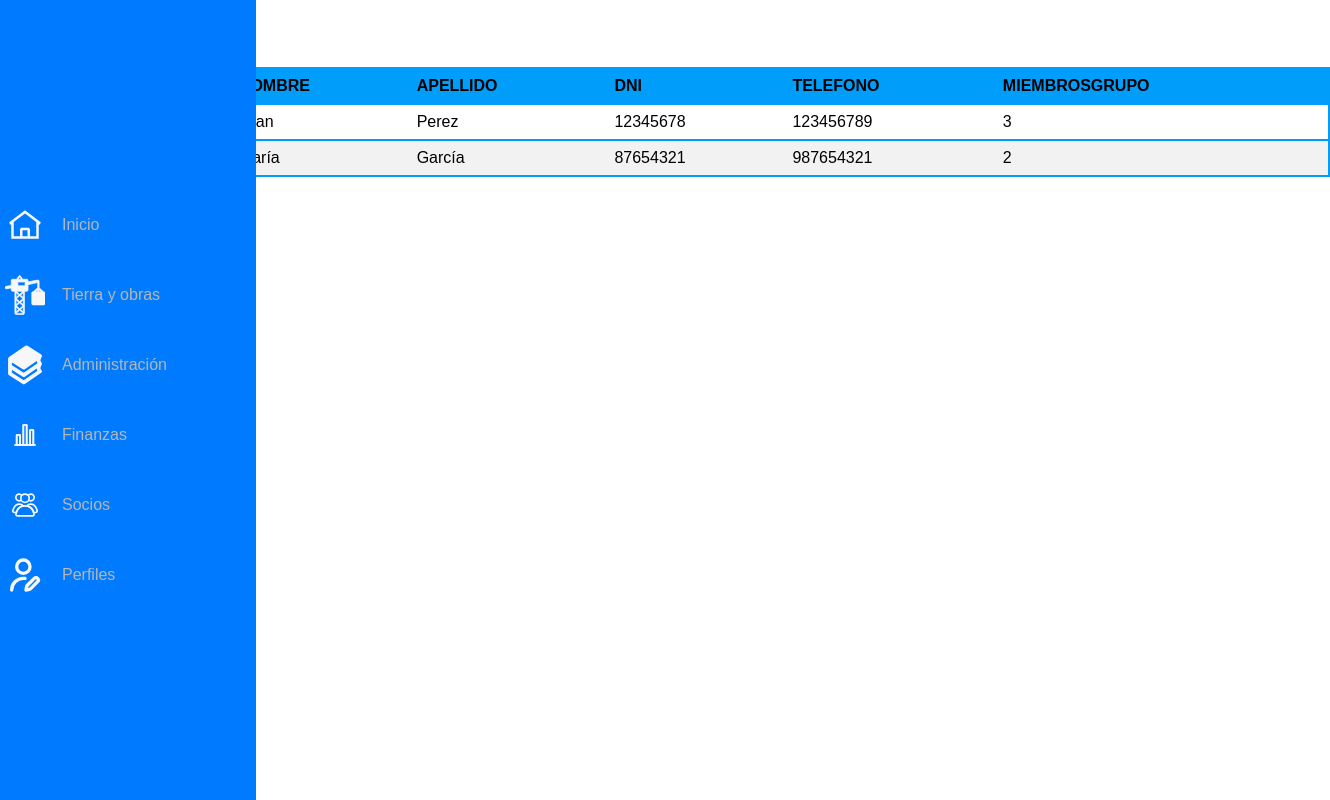
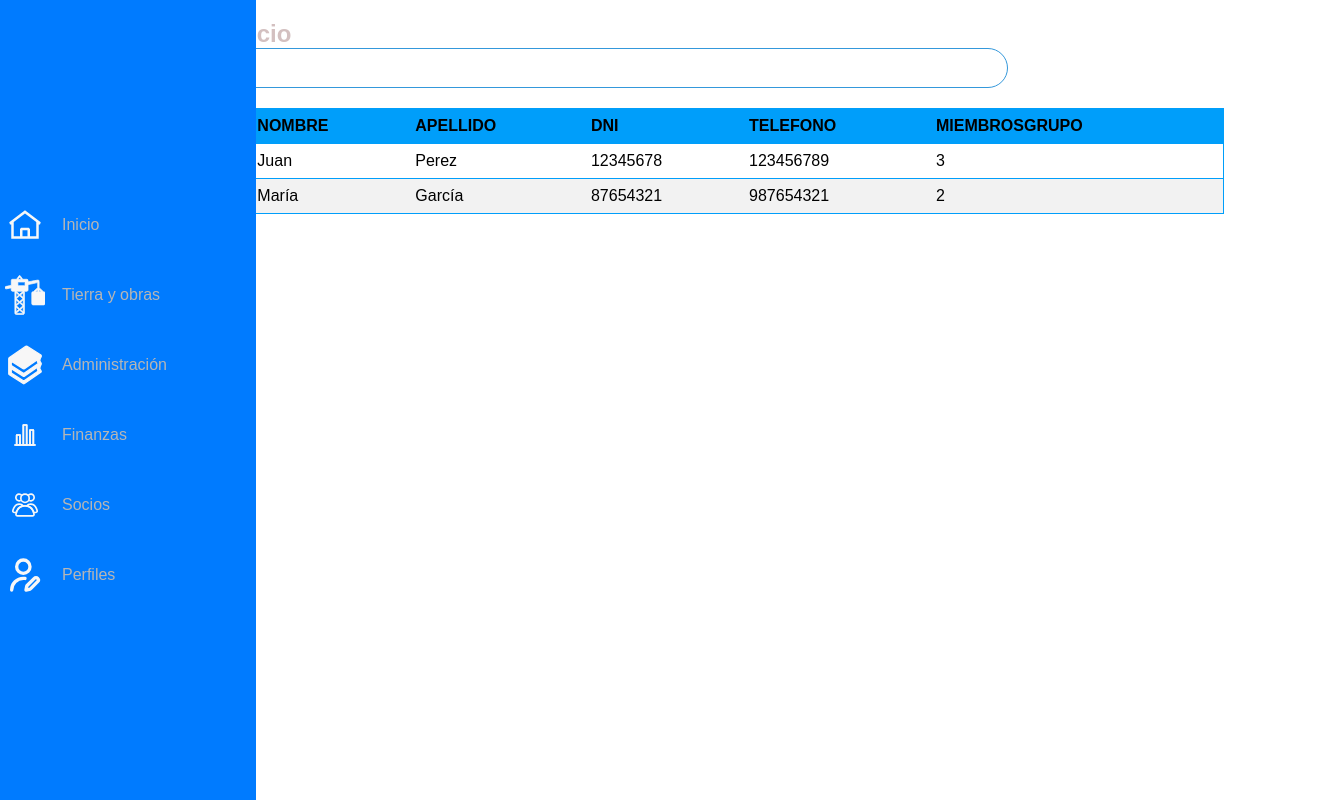
Before and after one commit to TKN05/coopteba2, a React (Create React App) app: page /socios in a window 1280 px wide. Shown: the whole page, 1330 px wide, since content can reach past the window. Built offline with nearby package versions, Linux system fonts and the light colour scheme.

Commit message:
Cambios en la seccion socios

```diff
--- a/src/App.css
+++ b/src/App.css
@@ -69,6 +69,7 @@ select {
 
 .main-content {
   display: flex;
+
 }
 
 /* Estilos para la disposición de las cajas (boxes) sub menus de proyectos */
--- a/src/pages/SociosPage.jsx
+++ b/src/pages/SociosPage.jsx
@@ -58,12 +58,15 @@ function SociosPage() {
   return (
     <div className="table-container">
       <h2>Campos de Socio</h2>
+      <section className='busqueda-section'>
       <input
         type="text"
         placeholder="Buscar socio..."
         value={busqueda}
         onChange={handleBuscar}
       />
+      </section>
+
       <table className="table">
         <Nav />
         <thead>
--- a/src/styles/Tabla-socios.css
+++ b/src/styles/Tabla-socios.css
@@ -1,27 +1,31 @@
 .table-container {
+  padding: 0 80px 0 40px;
   width: 100%;
   margin-top: 20px;
-
 }
 
 .table {
+  padding: 0 40px ;
   width: 100%;
   border-collapse: collapse;
-    border: 2px solid #009efa;
+  border: 1px solid #009efa;
   font-family: Arial, sans-serif;
-
 }
 
-  .table th, .table td {
+.table th,
+.table td {
   padding: 8px;
   text-align: left;
-    border-bottom: 2px solid #009efa;
+  border-bottom: 1px solid #009efa;
 }
 
 .table th {
   background-color: #009efa;
 }
-
+button{
+  margin-top: 20px;
+  border:1px solid #009efa;
+}
 .table tr:nth-child(even) {
   background-color: #f2f2f2;
 }
--- a/src/styles/global.css
+++ b/src/styles/global.css
@@ -26,6 +26,6 @@ body {
 
   .main-content{
     margin-left: 50px;
-    width: 100vw;
+    width: 98vw;
     height: 100vh;
   }
```
Lines whose indentation alone changed are shown as unchanged.
